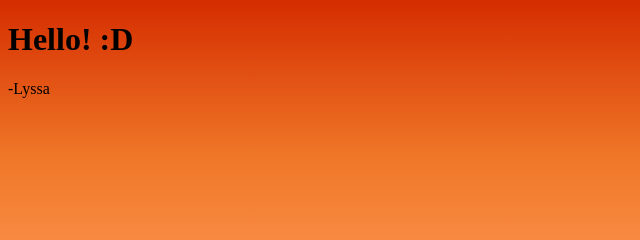
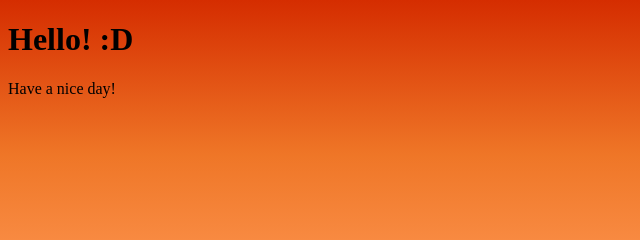
Before and after one commit to amelioa/amelioa.github.io, a plain HTML site: page hello_world_fancy/index.html in a window 1280 px wide. Shown: the top 240 px of the page, 0-640 px from the left. Drawn offline with Linux system fonts and the light colour scheme.

Commit message:
Have a nice day!

```diff
--- a/hello_world_fancy/index.html
+++ b/hello_world_fancy/index.html
@@ -15,6 +15,6 @@ height: 900px;
     </head>
     <body>
 <h1>Hello! :D</h1>
-<p>-Lyssa</p>
+<p>Have a nice day!</p>
     </body>
 </html>
```
